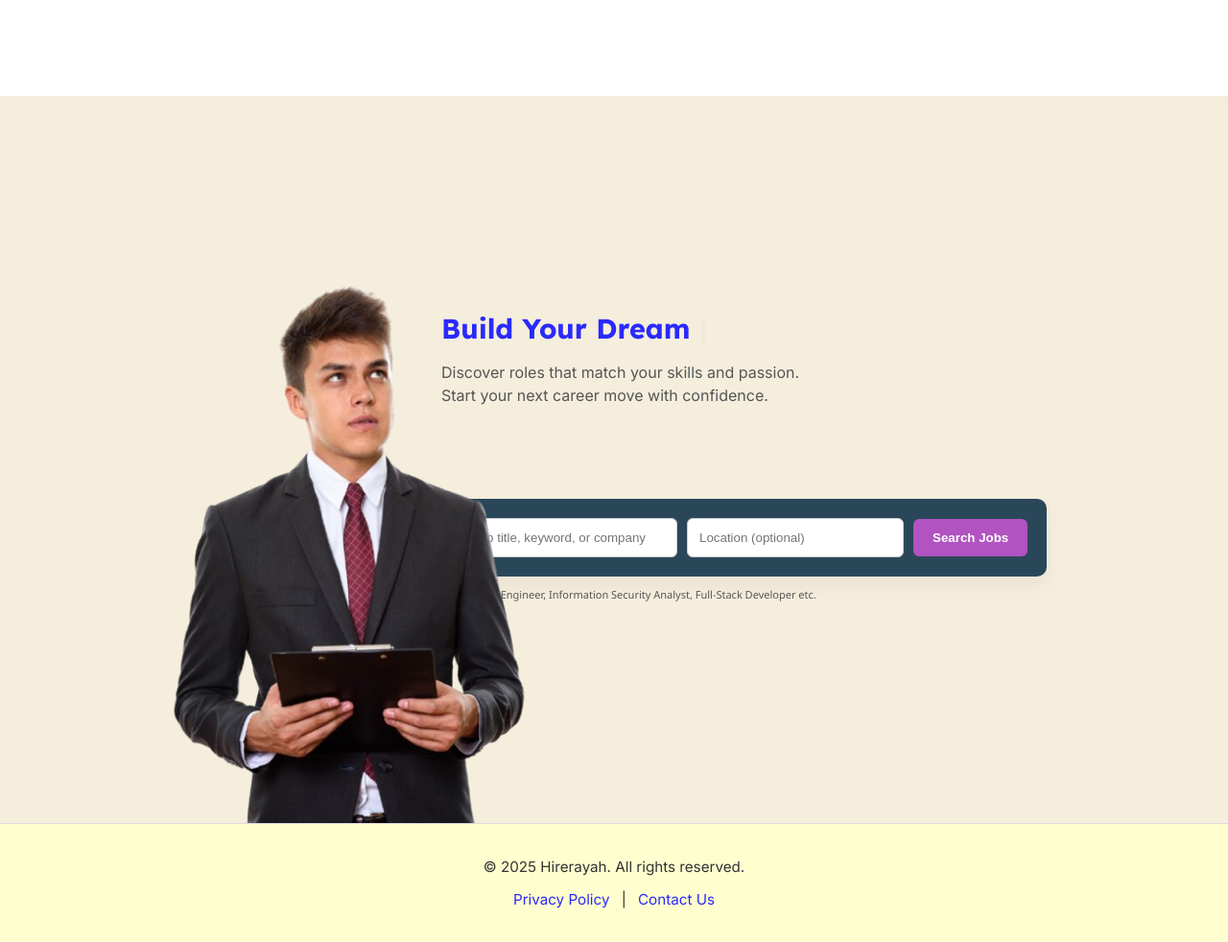
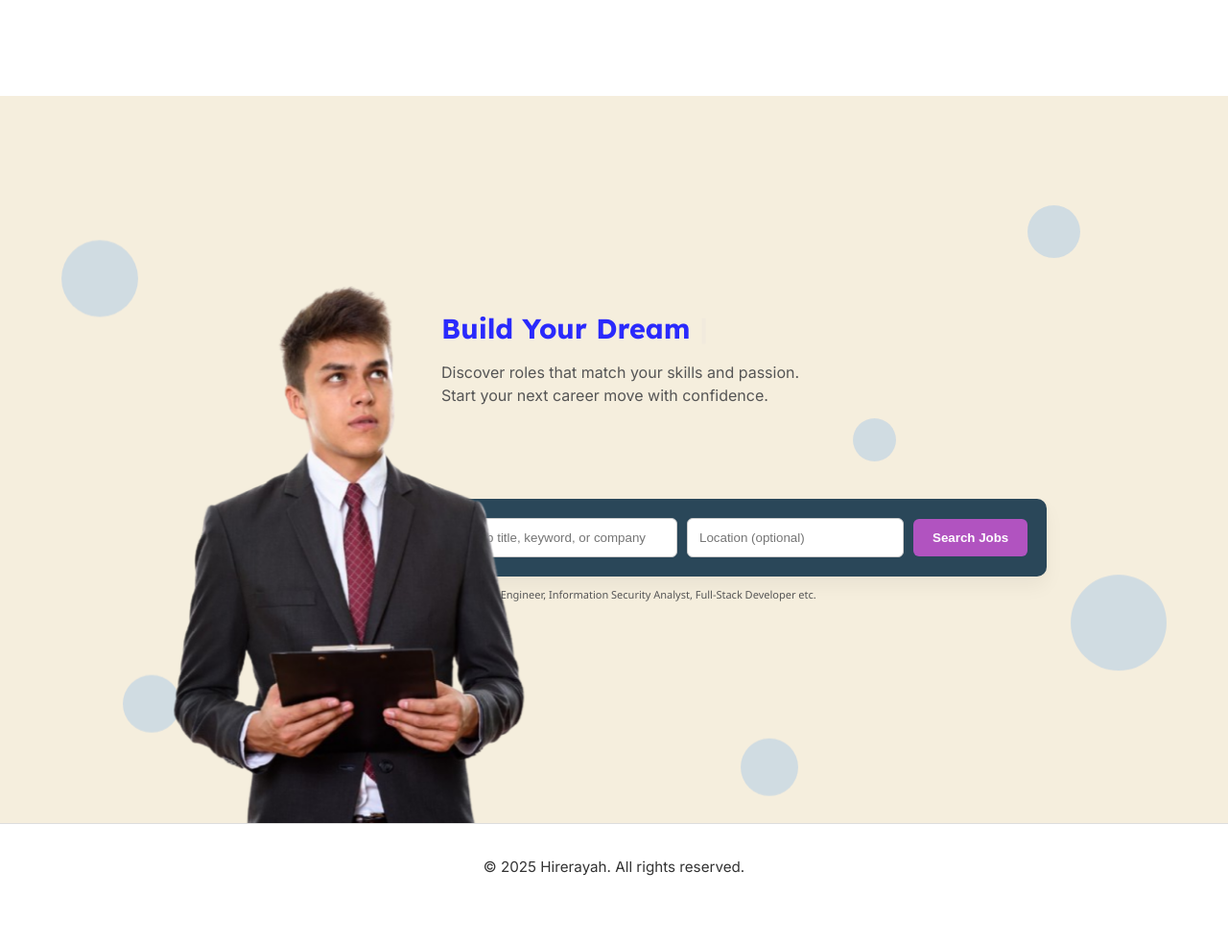
Before and after one commit to jeromeblank/HIERAAA, a Django app: page / in a window 1280 px wide. Shown: the part 666-1648 px from the top of the page at 96% size. After the commit the page ends 1579 px from the top, so only its background shows below. Run offline with Django 5.2, Linux system fonts and the light colour scheme; some web fonts are replaced.

Commit message:
Initial commit for HIERAAA Django project na may Security

```diff
--- a/resume/templates/landing_page.html
+++ b/resume/templates/landing_page.html
@@ -1,10 +1,6 @@
 {% load static %}
-
-
 <!DOCTYPE html>
 <html lang="en">
-
-
 <head>
     <meta charset="UTF-8" />
     <meta name="viewport" content="width=device-width, initial-scale=1.0" />
@@ -18,15 +14,11 @@
     <link
         href="https://fonts.googleapis.com/css2?family=Inter:ital,opsz,wght@0,14..32,100..900;1,14..32,100..900&family=Lexend:wght@100..900&family=National+Park:wght@200..800&family=Noto+Sans:ital,wght@0,100..900;1,100..900&display=swap"
         rel="stylesheet">
-
-
     <style>
         body {
             margin: 0;
             font-family: 'Inter', sans-serif;
         }
-
-
         .navbar {
             font-family: 'Inter', 'Noto Sans', sans-serif;
             display: flex;
@@ -44,20 +36,14 @@
             width: calc(60% - 100px);
             z-index: 1000;
         }
-
-
         .logo img {
             height: 35px;
         }
-
-
         .nav-links {
             display: flex;
             gap: 20px;
             align-items: center;
         }
-
-
         .nav-links a,
         .nav-links span {
             text-decoration: none;
@@ -66,28 +52,20 @@
             font-size: 16px;
             transition: transform 0.3s ease, color 0.4s ease;
         }
-
-
         .nav-links a:hover,
         .nav-links span:hover {
             transform: scale(1.05);
             color: #6e1375;
         }
-
-
         body.dark-mode .navbar {
             background: #3F5EFB;
             background: linear-gradient(112deg, rgba(63, 94, 251, 1) 0%, rgba(252, 70, 107, 1) 73%);
             box-shadow: 0 10px 25px rgba(255, 255, 255, 0.05);
         }
-
-
         body.dark-mode .container {
             background: #2A4759;
             box-shadow: 0 10px 25px rgba(255, 255, 255, 0.05);
         }
-
-
         body.dark-mode .nav-links a,
         body.dark-mode .nav-links span {
             text-decoration: none;
@@ -96,67 +74,50 @@
             font-size: 16px;
             transition: transform 0.3s ease, color 0.4s ease;
         }
-
-
         body.dark-mode .nav-links a:hover,
         body.dark-mode .nav-links span:hover {
             color: #7f0c88;
         }
-
-
-
-
         body.dark-mode h1,
         body.dark-mode label {
             color: #F1EFEC;
         }
-
-
         body.dark-mode input:focus,
         body.dark-mode textarea:focus,
         body.dark-mode select:focus {
             box-shadow: 0 0 0 4px rgba(100, 149, 237, 0.2);
         }
-
-
+        body.dark-mode footer p {
+            color: #ffff;
+        }
         .container {
             display: flex;
             align-items: center;
             padding: 190px 50px 100px;
             position: relative;
         }
-
-
         .text-section {
             margin-left: 5%;
             margin-right: 5%;
             width: 50%;
         }
-
-
         .text-section h1 {
             font-family: 'Lexend', sans-serif;
             font-size: 2.8rem;
             margin-bottom: 20px;
         }
-
-
         .text-section p {
             font-family: 'Noto Sans', sans-serif;
             font-size: 1.1rem;
             color: #555;
             padding-bottom: 25px;
         }
-
-
         body.dark-mode .text-section p {
             font-family: 'Noto Sans', sans-serif;
             font-size: 1.1rem;
             color: #DFD0B8;
             padding-bottom: 25px;
         }
-
-
         .cta-button {
             position: relative;
             padding: 12px 25px;
@@ -170,8 +131,6 @@
             z-index: 1;
             transition: color 0.4s ease;
         }
-
-
         .cta-button::before {
             content: "";
             position: absolute;
@@ -183,57 +142,37 @@
             z-index: -1;
             transition: left 0.4s ease;
         }
-
-
         .cta-button:hover::before {
             left: 0;
         }
-
-
         .cta-button:hover {
             color: #f1faee;
         }
-
-
         body.dark-mode .cta-button {
             background-color: #fb2c6a;
         }
-
-
         body.dark-mode .cta-button::before {
             background-color: #7F55B1;
         }
-
-
         .hero-image {
             max-width: 40%;
         }
-
-
         .hero-image img {
             width: 100%;
             border-radius: 10px;
         }
-
-
         .job-search-section {
             position: relative;
             padding: 200px 20px;
             background: #F5EEDD;
             overflow: hidden;
         }
-
-
         body.dark-mode .job-search-section {
             background: #e6a8a4;
         }
-
-
         .job-search-section h2 {
             font-size: 1.8rem;
         }
-
-
         .job-search-section form {
             display: flex;
             justify-content: center;
@@ -248,8 +187,6 @@
             box-shadow: 0 10px 20px rgba(0, 0, 0, 0.05);
             overflow-x: auto;
         }
-
-
         .job-search-section form input[type="text"] {
             width: 200px;
             padding: 12px;
@@ -257,8 +194,6 @@
             border-radius: 6px;
             flex-shrink: 0;
         }
-
-
         .job-search-section form button {
             padding: 12px 20px;
             color: white;
@@ -268,13 +203,9 @@
             cursor: pointer;
             flex-shrink: 0;
         }
-
-
         .job-search-section p {
             padding-bottom: 20px !important;
         }
-
-
         .job-search-wrapper {
             display: flex;
             align-items: center;
@@ -284,14 +215,10 @@
             margin: 0 auto;
             border-radius: 10px;
         }
-
-
         .job-search-image img {
             width: 100%;
             max-width: 400px;
         }
-
-
         .job-search-image {
             position: absolute;
             bottom: 0;
@@ -302,20 +229,15 @@
             max-width: 400px;
             height: auto;
             padding-left: 13%;
+            z-index: 2;
         }
-
-
         .job-search-form {
             padding-left: 32%;
         }
-
-
         .job-search-form h2 {
             font-size: 1.8rem;
             text-align: left;
         }
-
-
         .job-search-form form {
             display: flex;
             gap: 10px;
@@ -324,31 +246,26 @@
             border-radius: 10px;
             box-shadow: 0 10px 20px rgba(0, 0, 0, 0.05);
         }
-
-
         .footer {
             font-family: 'Inter', 'Noto Sans', sans-serif;
-            background-color: #FFFECE;
+            background-color: #ffff;
             color: #333;
             padding: 20px 0;
             text-align: center;
             border-top: 1px solid #ddd;
             font-size: 0.95rem;
         }
-
-
+        body.dark-mode footer {
+            background-color: #2A4759;
+        }
         .footer a {
             color: #2a2afc;
             text-decoration: none;
             margin: 0 8px;
         }
-
-
         .footer a:hover {
             text-decoration: underline;
         }
-
-
         .pull-switch {
             position: absolute;
             left: 15%;
@@ -360,8 +277,6 @@
             z-index: 1000;
             user-select: none;
         }
-
-
         .pull-switch .knob {
             position: fixed;
             bottom: -13px;
@@ -377,74 +292,48 @@
             justify-content: center;
             z-index: 9999;
         }
-
-
         .pull-switch:hover .knob {
             transform: scale(1.05);
         }
-
-
         .pull-switch.pulled .knob {
             transform: translateY(5px);
         }
-
-
         @keyframes drop {
             0% {
                 transform: translateY(-300px) rotate(0deg);
                 opacity: 0;
             }
-
-
             20% {
                 transform: translateY(100px) rotate(10deg);
                 opacity: 1;
             }
-
-
             40% {
                 transform: translateY(-50px) rotate(-10deg);
             }
-
-
             60% {
                 transform: translateY(30px) rotate(5deg);
             }
-
-
             75% {
                 transform: translateY(-15px) rotate(-3deg);
             }
-
-
             85% {
                 transform: translateY(5px) rotate(1deg);
             }
-
-
             95% {
                 transform: translateY(0) rotate(0deg);
             }
         }
-
-
         @keyframes sway {
             0% {
                 transform: rotate(0deg);
             }
-
-
             50% {
                 transform: rotate(4deg);
             }
-
-
             100% {
                 transform: rotate(-4deg);
             }
         }
-
-
         .pull-switch .cord {
             width: 3px;
             height: 400px;
@@ -456,13 +345,9 @@
             animation: drop 2s ease-out forwards, sway 1.5s ease-in-out infinite alternate;
             animation-delay: 0s, 2s;
         }
-
-
         body.dark-mode .pull-switch .cord {
             background: #79c5ad;
         }
-
-
         .job-search-title {
             font-family: 'Lexend', sans-serif;
             font-size: 2.8rem;
@@ -470,13 +355,9 @@
             margin-bottom: 10px;
             color: #2a2afc;
         }
-
-
         body.dark-mode .job-search-title {
             color: #FCF259;
         }
-
-
         .job-search-description {
             font-family: 'Inter', sans-serif;
             font-size: 1rem;
@@ -485,16 +366,12 @@
             text-align: left;
             line-height: 1.5;
         }
-
-
         .job-search-try {
             font-family: 'Noto Sans', sans-serif;
             font-size: 11px;
             color: #555;
             margin-right: 10%;
         }
-
-
         .job-search-inputs {
             display: flex;
             justify-content: center;
@@ -508,16 +385,12 @@
             border-radius: 10px;
             box-shadow: 0 10px 20px rgba(0, 0, 0, 0.05);
         }
-
-
         .job-search-inputs input[type="text"] {
             width: 200px;
             padding: 12px;
             border: 1px solid #2A4759;
             border-radius: 6px;
         }
-
-
         .job-search-inputs button {
             padding: 12px 20px;
             background-color: #b153c0;
@@ -528,14 +401,10 @@
             cursor: pointer;
             transition: all 0.3s ease;
         }
-
-
         .job-search-section button:hover {
             background-color: #fb2c6a;
             transform: scale(1.05);
         }
-
-
         body.dark-mode .job-search-inputs button {
             padding: 12px 20px;
             background-color: #fb2c6a;
@@ -546,42 +415,28 @@
             cursor: pointer;
             transition: all 0.3s ease;
         }
-
-
         body.dark-mode .job-search-section button:hover {
             background-color: #b153c0;
             transform: scale(1.05);
         }
-
-
         .cursor {
             display: inline-block;
             color: #2a2afc;
             animation: blink 0.7s infinite;
             font-weight: bold;
         }
-
-
         body.dark-mode .cursor {
             color: #FCF259;
         }
-
-
         @keyframes blink {
-
-
             0%,
             100% {
                 opacity: 1;
             }
-
-
             50% {
                 opacity: 0;
             }
         }
-
-
         .animated-gradient-text {
             background: linear-gradient(90deg, rgba(131, 58, 180, 1), rgba(253, 29, 29, 1), rgba(252, 176, 69, 1));
             background-size: 200% auto;
@@ -591,30 +446,96 @@
             -webkit-text-fill-color: transparent;
             animation: gradientMove 6s ease-in-out infinite;
         }
-
-
         @keyframes gradientMove {
             0% {
                 background-position: 0% 50%;
             }
-
-
             50% {
                 background-position: 100% 50%;
             }
-
-
             100% {
                 background-position: 0% 50%;
             }
         }
+        .floating-background {
+            position: absolute;
+            top: 0;
+            left: 0;
+            width: 100%;
+            height: 100%;
+            overflow: hidden;
+            pointer-events: none;
+            z-index: 0;
+        }
+        .float {
+            position: absolute;
+            border-radius: 50%;
+            background: rgba(0, 123, 255, 0.15);
+            animation: floatUpDown 6s ease-in-out infinite;
+        }
+        .circle.one {
+            width: 80px;
+            height: 80px;
+            top: 20%;
+            left: 5%;
+            animation-delay: 0s;
+        }
+        .circle.two {
+            width: 100px;
+            height: 100px;
+            top: 67%;
+            right: 5%;
+            animation-delay: 2s;
+        }
+        .circle.three {
+            width: 60px;
+            height: 60px;
+            bottom: 10%;
+            left: 10%;
+            animation-delay: 3s;
+        }
+        @keyframes floatUpDown {
+            0%,
+            100% {
+                transform: translateY(0);
+            }
+            50% {
+                transform: translateY(-20px);
+            }
+        }
+        .circle.four {
+            width: 55px;
+            height: 55px;
+            top: 15%;
+            right: 12%;
+            animation-delay: 0.5s;
+        }
+        .circle.five {
+            width: 45px;
+            height: 45px;
+            top: 47%;
+            right: 27%;
+            animation-delay: 3.5s;
+            z-index: -1;
+        }
+        .circle.six {
+            width: 45px;
+            height: 45px;
+            top: 68%;
+            left: 35.5%;
+            animation-delay: 1s;
+            z-index: 0;
+        }
+        .circle.seven {
+            width: 60px;
+            height: 60px;
+            top: 91%;
+            right: 35%;
+            animation-delay: 4s;
+        }
     </style>
 </head>
-
-
 <body>
-
-
     <!-- Navbar -->
     <div class="navbar">
         <div class="logo">
@@ -622,8 +543,6 @@
         </div>
         <div class="nav-links">
             <a href="/resume-builder/">Resume Builder</a>
-
-
             {% if user.is_authenticated %}
             <span>Welcome, {{ user.username }}!</span>
             <a href="{% url 'account_logout' %}">Logout</a>
@@ -633,15 +552,11 @@
             {% endif %}
         </div>
     </div>
-
-
     <div class="pull-switch" id="theme-toggle">
         <div class="cord">
             <div class="knob"></div>
         </div>
     </div>
-
-
     <!-- Landing Page Content -->
     <div class="container">
         <div class="text-section">
@@ -654,8 +569,6 @@
             <img src="{% static 'images/logo2.png' %}" alt="Hero">
         </div>
     </div>
-
-
     <!-- Job Search Section -->
     <div class="job-search-section">
         <div class="job-search-wrapper">
@@ -675,42 +588,36 @@
                 </p>
             </div>
         </div>
+        <div class="floating-background">
+            <span class="float circle one"></span>
+            <span class="float circle two"></span>
+            <span class="float circle three"></span>
+            <span class="float circle four"></span>
+            <span class="float circle five"></span>
+            <span class="float circle six"></span>
+            <span class="float circle seven"></span>
+        </div>
     </div>
-
-
     <!-- Footer -->
     <footer class="footer">
         <div class="footer-content">
             <p>&copy; 2025 Hirerayah. All rights reserved.</p>
-            <p><a href="/privacy-policy/">Privacy Policy</a> | <a href="/contact/">Contact Us</a></p>
         </div>
     </footer>
-
-
     <script>
         const toggle = document.getElementById('theme-toggle');
         const currentTheme = localStorage.getItem('theme');
-
-
         if (currentTheme === 'dark') {
             document.body.classList.add('dark-mode');
         }
-
-
         toggle.addEventListener('click', () => {
             document.body.classList.toggle('dark-mode');
             const theme = document.body.classList.contains('dark-mode') ? 'dark' : 'light';
             localStorage.setItem('theme', theme);
-
-
             toggle.classList.add('pulled');
             setTimeout(() => toggle.classList.remove('pulled'), 300);
         });
-
-
         let hasScrolledToJobSearch = false;
-
-
         function scrollToJobSearch() {
             const jobSection = document.querySelector('.job-search-section');
             if (jobSection) {
@@ -718,16 +625,12 @@
                 hasScrolledToJobSearch = true;
             }
         }
-
-
         window.addEventListener('wheel', function (e) {
             if (!hasScrolledToJobSearch && e.deltaY > 0) {
                 e.preventDefault();
                 scrollToJobSearch();
             }
         }, { passive: false });
-
-
         function scrollToTopSection() {
             const topSection = document.querySelector('.container');
             if (topSection) {
@@ -735,8 +638,6 @@
                 hasScrolledToJobSearch = false;
             }
         }
-
-
         window.addEventListener('wheel', function (e) {
             if (!hasScrolledToJobSearch && e.deltaY > 0) {
                 e.preventDefault();
@@ -746,16 +647,12 @@
                 scrollToTopSection();
             }
         }, { passive: false });
-
-
         const phrases = [
             "Land Your Ideal Job",
             "Build Your Dream Career",
             "Discover Remote Opportunities",
             "Explore Your Potential"
         ];
-
-
         const typingElement = document.getElementById("typing-text");
         let phraseIndex = 0;
         let charIndex = 0;
@@ -763,13 +660,9 @@
         const typingSpeed = 100;
         const erasingSpeed = 60;
         const delayBetweenPhrases = 1500;
-
-
         function typeLoop() {
             const currentPhrase = phrases[phraseIndex];
             typingElement.textContent = currentPhrase.substring(0, charIndex);
-
-
             if (!isDeleting) {
                 if (charIndex < currentPhrase.length) {
                     charIndex++;
@@ -789,15 +682,7 @@
                 }
             }
         }
-
-
         window.addEventListener("DOMContentLoaded", typeLoop);
     </script>
-
-
-
-
 </body>
-
-
 </html>
```
Also changed, not shown: resume/templates/resume/form.html (+2 -80 lines).
